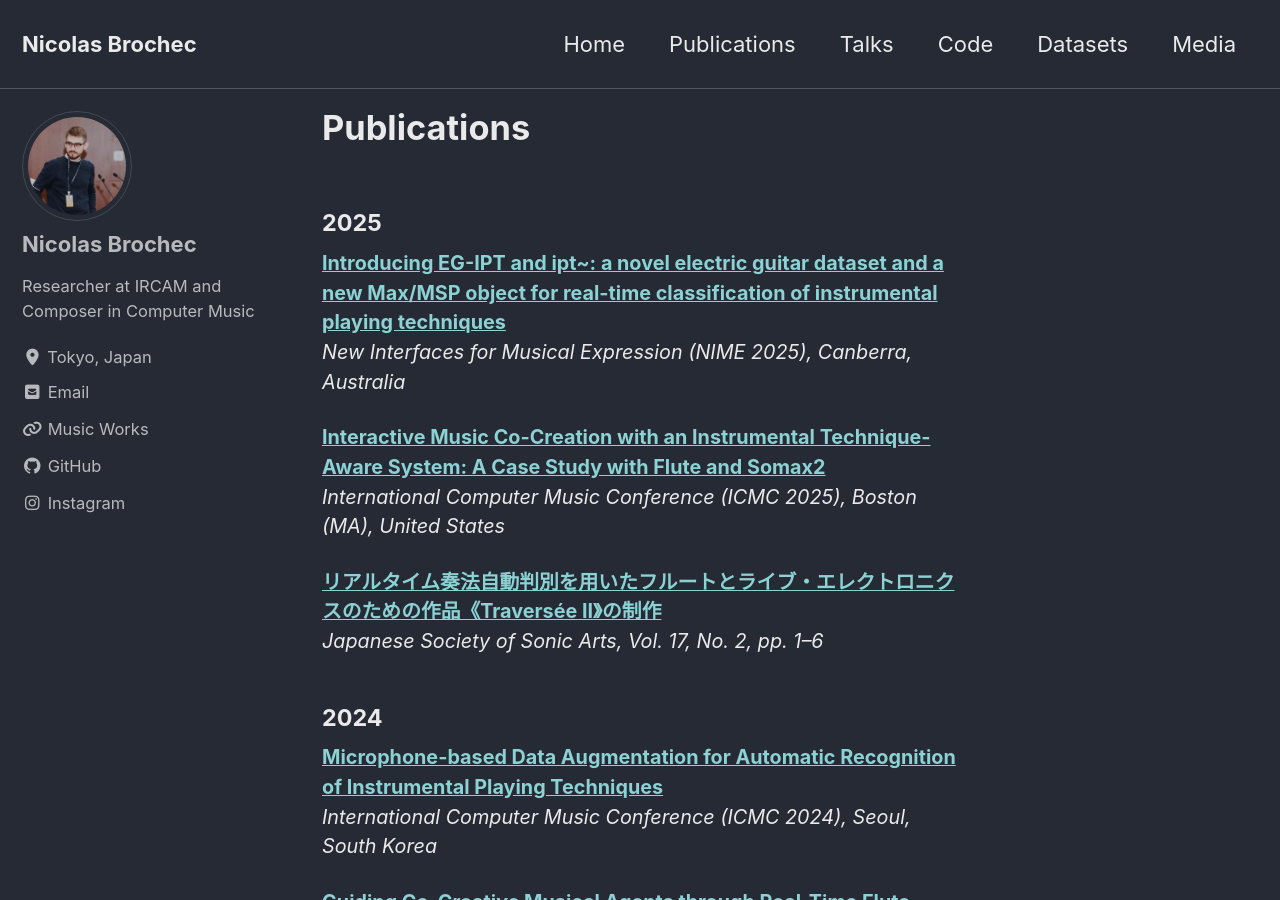
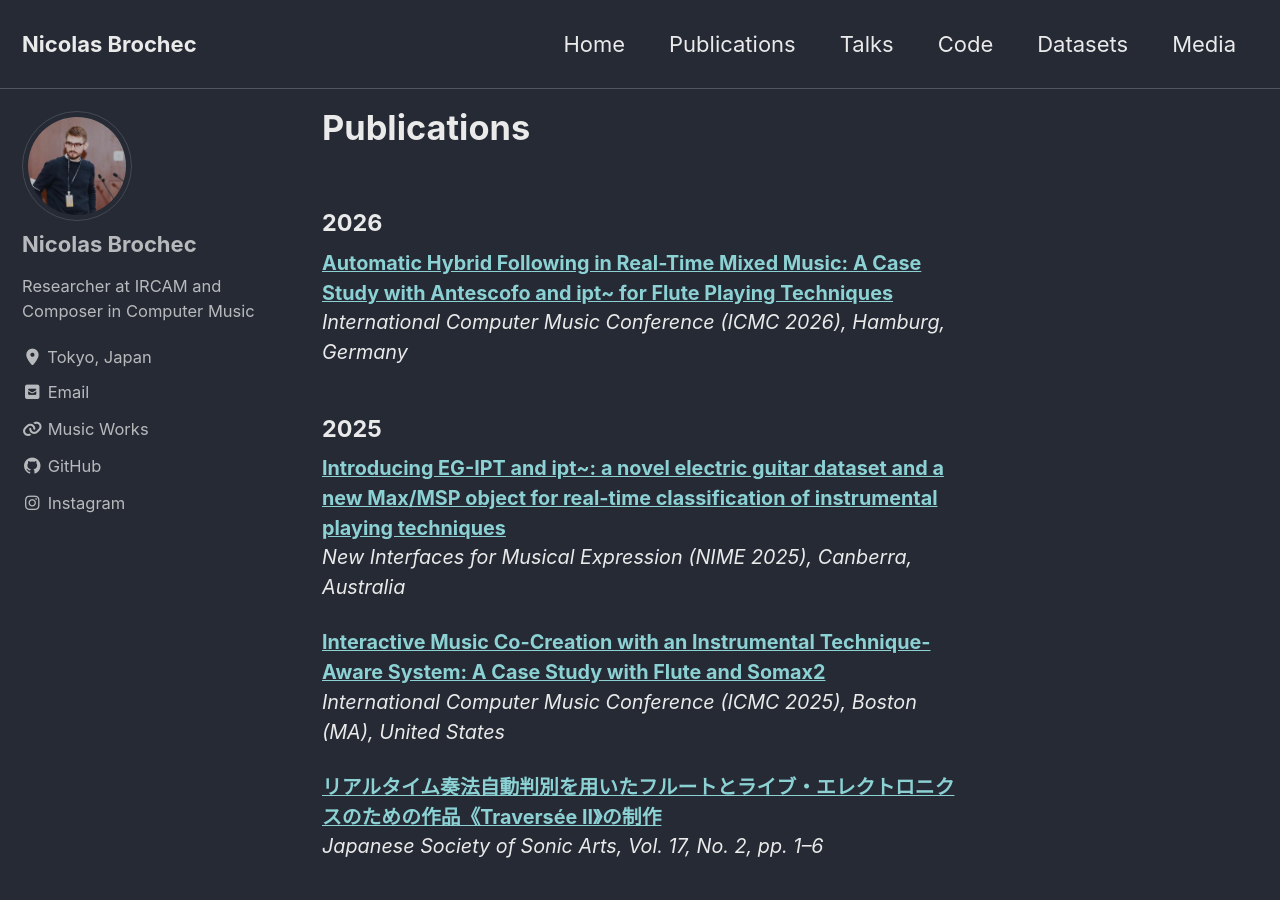
Before and after one commit to nbrochec/nbrochec.github.io, a Jekyll site: the page built from _pages/publications.md, in a window 1280 px wide and 900 px high. Built offline with Jekyll 4.4.1, drawn with Linux system fonts in a browser that asks for light colours; cached includes are drawn as plain includes.

Commit message:
update pages

```diff
--- a/_pages/publications.md
+++ b/_pages/publications.md
@@ -4,6 +4,12 @@ title: "Publications"
 permalink: /publications/
 author_profile: true
 ---
+
+<h4>2026</h4>
+<p style="font-size: 90%;">
+<a href="https://hal.science/hal-05547946" target="_blank"><b>Automatic Hybrid Following in Real-Time Mixed Music: A Case Study with Antescofo and ipt~ for Flute Playing Techniques</b></a><br>
+<i>International Computer Music Conference (ICMC 2026), Hamburg, Germany</i>
+</p>
 
 <h4>2025</h4>
 
```
